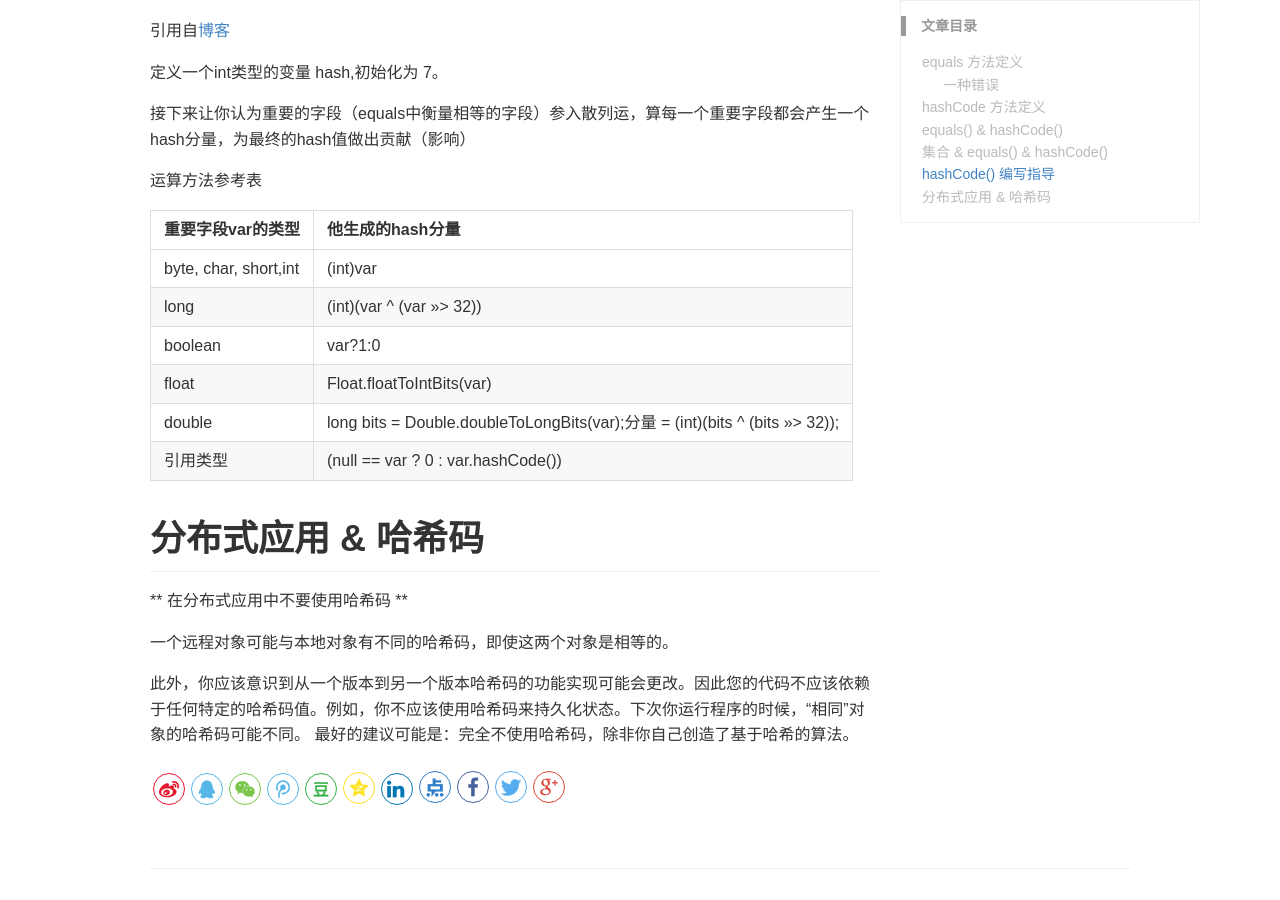
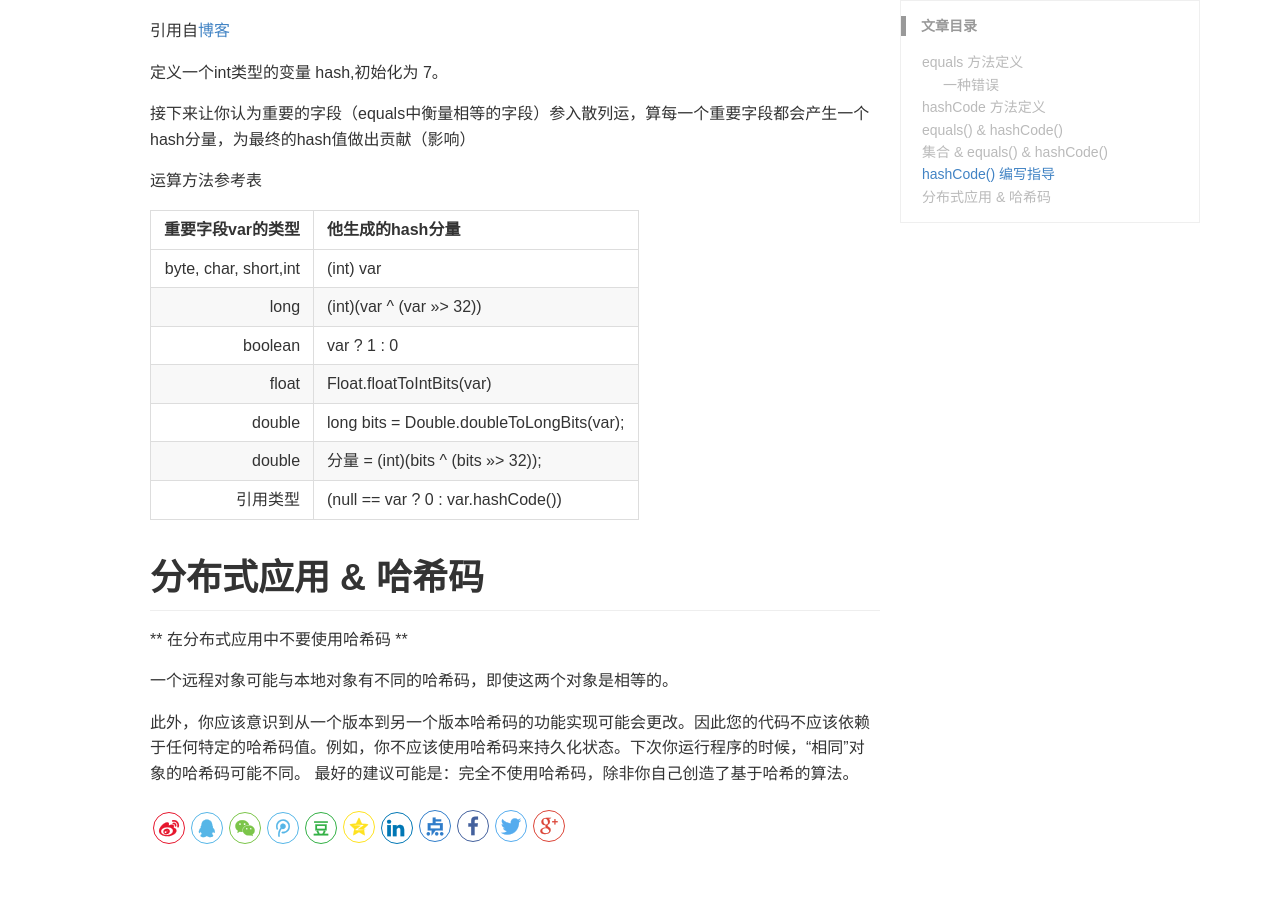
Before and after one commit to stdupanda/stdupanda.github.io, a Jekyll site: the page built from _posts/java/2017-04-18-java-hashcode-equals.md, in a window 1280 px wide and 900 px high, scrolled down 2970 px. Built offline with Jekyll 4.4.1, drawn with Linux system fonts in a browser that asks for light colours; nearby versions of some CDN libraries; comment, search, counter and statistics services are not loaded.

Commit message:
2017-4-18 14:47:36

```diff
--- a/_posts/java/2017-04-18-java-hashcode-equals.md
+++ b/_posts/java/2017-04-18-java-hashcode-equals.md
@@ -91,14 +91,15 @@ dog.equals(animal) 返回false
 
 运算方法参考表
 
-| 重要字段var的类型       | 他生成的hash分量 |
-| ----------------------|:-------------  :|
-| byte, char, short,int | (int)var|
+| 重要字段var的类型     | 他生成的hash分量   |
+| ---------------------:|:-------------   :  |
+| byte, char, short,int | (int) var
 | long                  |(int)(var ^ (var >>> 32))
-| boolean               | var?1:0
+| boolean               | var ? 1 : 0
 | float                 | Float.floatToIntBits(var)
-| double                | long bits = Double.doubleToLongBits(var);分量 = (int)(bits ^ (bits >>> 32));
-| 引用类型               | (null == var ? 0 : var.hashCode())
+| double                | long bits = Double.doubleToLongBits(var);
+| double                | 分量 = (int)(bits ^ (bits >>> 32));
+| 引用类型              | (null == var ? 0 : var.hashCode())
 
 # 分布式应用 & 哈希码
 
```
